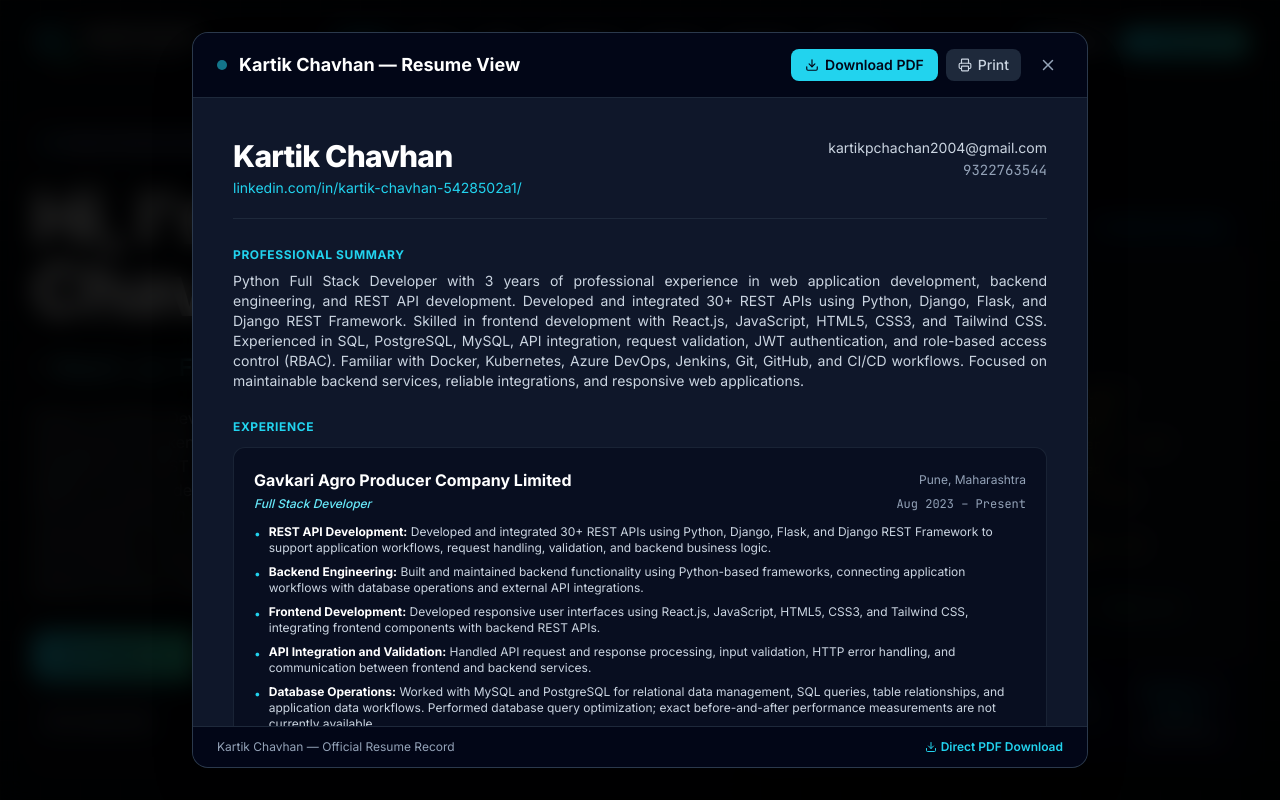
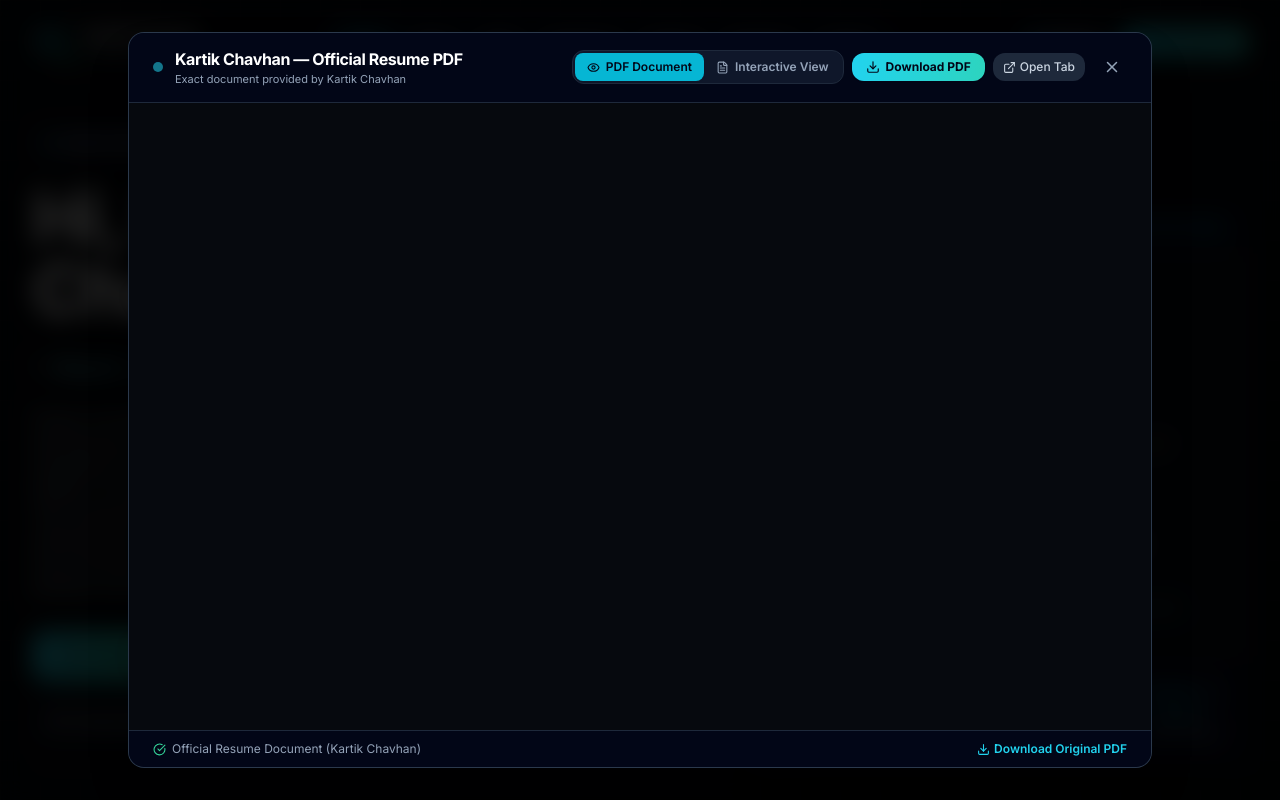
Before and after one commit to kartikchavhan04/Kartik_Portfolio, a React (Vite) app: page / in a window 1280 px wide. Both pictures are taken after a click on the button "Resume". Shown: the top 800 px of the page. Built offline with nearby package versions, Linux system fonts and the light colour scheme.

Commit message:
Use exact original uploaded PDF file for resume download and in-browser preview modal

```diff
--- a/src/components/ResumeModal.jsx
+++ b/src/components/ResumeModal.jsx
@@ -1,6 +1,14 @@
-import React, { useEffect } from 'react';
+import React, { useEffect, useState } from 'react';
 import { motion, AnimatePresence } from 'framer-motion';
-import { X, Download, Printer, Briefcase, Code, GraduationCap, Wrench } from 'lucide-react';
+import {
+  X,
+  Download,
+  ExternalLink,
+  Printer,
+  FileText,
+  Eye,
+  CheckCircle,
+} from 'lucide-react';
 import { profileData } from '../data/profile';
 import { experiences } from '../data/experience';
 import { resumeProjects } from '../data/projects';
@@ -8,6 +16,8 @@ import { skillCategories } from '../data/skills';
 import { educationList } from '../data/education';
 
 export default function ResumeModal({ isOpen, onClose }) {
+  const [viewMode, setViewMode] = useState('pdf'); // 'pdf' | 'text'
+
   useEffect(() => {
     const handleKeyDown = (e) => {
       if (e.key === 'Escape') onClose();
@@ -26,7 +36,7 @@ export default function ResumeModal({ isOpen, onClose }) {
 
   return (
     <AnimatePresence>
-      <div className="fixed inset-0 z-50 flex items-center justify-center p-3 sm:p-6 overflow-y-auto">
+      <div className="fixed inset-0 z-50 flex items-center justify-center p-2 sm:p-4 md:p-6 overflow-hidden">
         {/* Backdrop */}
         <motion.div
           initial={{ opacity: 0 }}
@@ -38,50 +48,125 @@ export default function ResumeModal({ isOpen, onClose }) {
 
         {/* Modal Window */}
         <motion.div
-          initial={{ opacity: 0, scale: 0.95, y: 20 }}
+          initial={{ opacity: 0, scale: 0.96, y: 15 }}
           animate={{ opacity: 1, scale: 1, y: 0 }}
-          exit={{ opacity: 0, scale: 0.95, y: 20 }}
-          transition={{ duration: 0.25 }}
-          className="relative w-full max-w-4xl max-h-[92vh] flex flex-col bg-slate-900 border border-slate-700/80 rounded-2xl shadow-2xl overflow-hidden z-10"
+          exit={{ opacity: 0, scale: 0.96, y: 15 }}
+          transition={{ duration: 0.22 }}
+          className="relative w-full max-w-5xl h-[92vh] flex flex-col bg-slate-900 border border-slate-700/80 rounded-2xl shadow-2xl overflow-hidden z-10"
         >
           {/* Header Controls */}
-          <div className="flex items-center justify-between px-6 py-4 bg-slate-950 border-b border-slate-800">
+          <div className="flex flex-wrap items-center justify-between gap-3 px-4 sm:px-6 py-3.5 bg-slate-950 border-b border-slate-800">
             <div className="flex items-center gap-3">
               <span className="w-2.5 h-2.5 rounded-full bg-cyan-400 animate-pulse"></span>
-              <h3 className="text-base sm:text-lg font-bold text-white">
-                Kartik Chavhan — Resume View
+              <div>
+                <h3 className="text-sm sm:text-base font-bold text-white tracking-tight">
+                  Kartik Chavhan — Official Resume PDF
                 </h3>
+                <p className="text-[11px] text-slate-400 hidden sm:block">
+                  Exact document provided by Kartik Chavhan
+                </p>
+              </div>
             </div>
 
+            {/* View Switcher Tabs & Actions */}
             <div className="flex items-center gap-2">
+              {/* Tab Selector */}
+              <div className="flex items-center bg-slate-900 p-0.5 rounded-xl border border-slate-800 text-xs font-semibold">
+                <button
+                  onClick={() => setViewMode('pdf')}
+                  className={`flex items-center gap-1.5 px-3 py-1.5 rounded-lg transition-all ${
+                    viewMode === 'pdf'
+                      ? 'bg-cyan-500 text-slate-950 shadow-sm'
+                      : 'text-slate-400 hover:text-white'
+                  }`}
+                >
+                  <Eye size={13} />
+                  <span>PDF Document</span>
+                </button>
+                <button
+                  onClick={() => setViewMode('text')}
+                  className={`flex items-center gap-1.5 px-3 py-1.5 rounded-lg transition-all ${
+                    viewMode === 'text'
+                      ? 'bg-cyan-500 text-slate-950 shadow-sm'
+                      : 'text-slate-400 hover:text-white'
+                  }`}
+                >
+                  <FileText size={13} />
+                  <span>Interactive View</span>
+                </button>
+              </div>
+
+              {/* Download Original PDF Button */}
               <a
                 href={profileData.resumeUrl}
                 download="Kartik_Chavhan_Resume.pdf"
-                className="flex items-center gap-1.5 px-3.5 py-1.5 text-xs sm:text-sm font-semibold text-slate-950 bg-cyan-400 hover:bg-cyan-300 rounded-lg shadow-sm transition-all"
+                className="flex items-center gap-1.5 px-3.5 py-1.5 text-xs font-bold text-slate-950 bg-gradient-to-r from-cyan-400 to-teal-400 hover:from-cyan-300 hover:to-teal-300 rounded-xl shadow-sm transition-all"
+                title="Download the exact PDF resume file"
               >
                 <Download size={14} />
-                Download PDF
+                <span>Download PDF</span>
               </a>
-              <button
-                onClick={() => window.print()}
-                className="hidden sm:flex items-center gap-1.5 px-3 py-1.5 text-xs sm:text-sm font-medium text-slate-300 hover:text-white bg-slate-800 hover:bg-slate-700 rounded-lg transition-all"
-                title="Print Resume"
+
+              {/* Open in new tab */}
+              <a
+                href={profileData.resumeUrl}
+                target="_blank"
+                rel="noopener noreferrer"
+                className="hidden md:flex items-center gap-1 px-2.5 py-1.5 text-xs font-medium text-slate-300 hover:text-white bg-slate-800 hover:bg-slate-700 rounded-xl transition-all"
+                title="Open PDF in new browser tab"
               >
-                <Printer size={14} />
-                Print
-              </button>
+                <ExternalLink size={13} />
+                <span>Open Tab</span>
+              </a>
+
+              {/* Close Button */}
               <button
                 onClick={onClose}
                 aria-label="Close Resume Modal"
-                className="p-1.5 text-slate-400 hover:text-white hover:bg-slate-800 rounded-lg transition-colors ml-1"
+                className="p-1.5 text-slate-400 hover:text-white hover:bg-slate-800 rounded-xl transition-colors ml-1"
               >
                 <X size={18} />
               </button>
             </div>
           </div>
 
-          {/* Document Content View */}
-          <div className="flex-1 overflow-y-auto p-6 sm:p-10 space-y-7 bg-slate-900 text-slate-200">
+          {/* Modal Body */}
+          <div className="flex-1 w-full h-full overflow-hidden relative bg-slate-950">
+            {viewMode === 'pdf' ? (
+              <div className="w-full h-full flex flex-col items-center justify-center relative">
+                {/* Embedded PDF iframe */}
+                <iframe
+                  src={`${profileData.resumeUrl}#toolbar=1&navpanes=0&view=FitH`}
+                  title="Kartik Chavhan Official Resume PDF"
+                  className="w-full h-full border-0 bg-slate-950"
+                />
+
+                {/* Mobile Fallback Banner */}
+                <div className="sm:hidden absolute bottom-4 left-4 right-4 p-3 rounded-xl bg-slate-900/95 border border-slate-800 text-center shadow-xl backdrop-blur-md">
+                  <p className="text-xs text-slate-300 mb-2">
+                    Viewing on mobile device?
+                  </p>
+                  <div className="flex items-center justify-center gap-2">
+                    <a
+                      href={profileData.resumeUrl}
+                      target="_blank"
+                      rel="noopener noreferrer"
+                      className="px-3 py-1.5 rounded-lg text-xs font-bold text-slate-950 bg-cyan-400"
+                    >
+                      Open Full PDF
+                    </a>
+                    <button
+                      onClick={() => setViewMode('text')}
+                      className="px-3 py-1.5 rounded-lg text-xs font-semibold text-slate-300 bg-slate-800 border border-slate-700"
+                    >
+                      Read Text View
+                    </button>
+                  </div>
+                </div>
+              </div>
+            ) : (
+              /* Structured Text View (Secondary Tab) */
+              <div className="w-full h-full overflow-y-auto p-6 sm:p-10 space-y-7 bg-slate-900 text-slate-200">
                 {/* Header info */}
                 <div className="border-b border-slate-800 pb-5">
                   <div className="flex flex-col sm:flex-row sm:items-start sm:justify-between gap-2">
@@ -150,10 +235,10 @@ export default function ResumeModal({ isOpen, onClose }) {
                   ))}
                 </section>
 
-            {/* Projects */}
+                {/* Projects (Only the 2 resume projects) */}
                 <section>
                   <h4 className="text-xs font-bold tracking-wider text-cyan-400 uppercase mb-3">
-                Projects
+                    Projects (Verified in Resume)
                   </h4>
                   <div className="space-y-4">
                     {(resumeProjects || []).map((p) => (
@@ -226,16 +311,21 @@ export default function ResumeModal({ isOpen, onClose }) {
                   </div>
                 </section>
               </div>
+            )}
+          </div>
 
-          {/* Footer bar */}
-          <div className="px-6 py-3 bg-slate-950 border-t border-slate-800 flex items-center justify-between text-xs text-slate-400">
-            <span>Kartik Chavhan — Official Resume Record</span>
+          {/* Footer Bar */}
+          <div className="px-4 sm:px-6 py-2.5 bg-slate-950 border-t border-slate-800 flex items-center justify-between text-xs text-slate-400">
+            <span className="flex items-center gap-1.5">
+              <CheckCircle size={13} className="text-emerald-400" />
+              Official Resume Document ({profileData.name})
+            </span>
             <a
               href={profileData.resumeUrl}
               download="Kartik_Chavhan_Resume.pdf"
               className="text-cyan-400 hover:underline flex items-center gap-1 font-semibold"
             >
-              <Download size={12} /> Direct PDF Download
+              <Download size={13} /> Download Original PDF
             </a>
           </div>
         </motion.div>
```
Also changed, not shown: 2 other files (tests, documents, lock files or other folders). Lines whose indentation alone changed are shown as unchanged.
